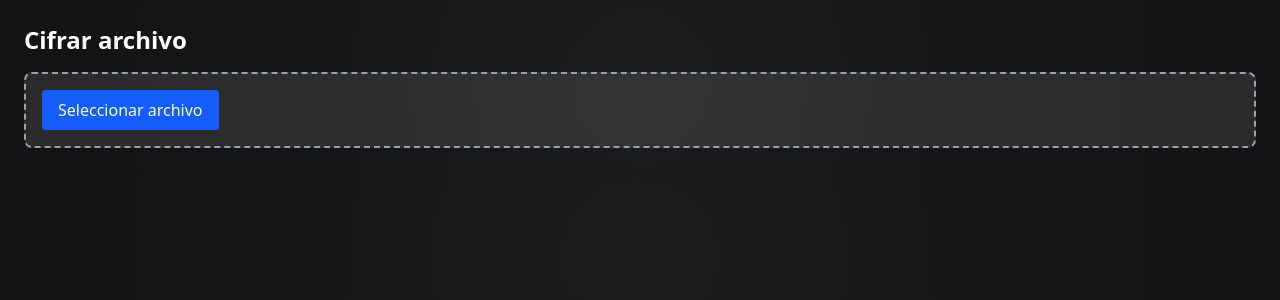
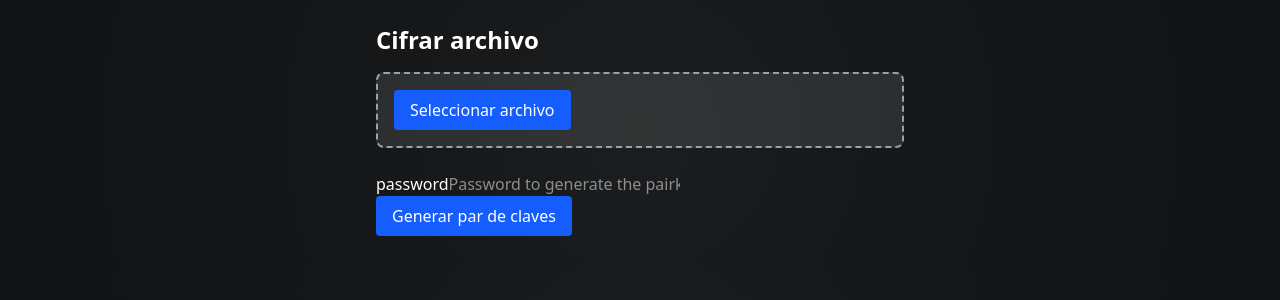
Before and after one commit to xscriptorcode/xac, a Next.js app: page /encrypt in a window 1280 px wide. Shown: the top 300 px of the page. Built offline with nearby package versions, Linux system fonts and the light colour scheme.

Commit message:
upload keypair component

```diff
--- /dev/null
+++ b/src/app/components/keypair/keyDisplay.tsx
@@ -0,0 +1,29 @@
+"use client";
+
+type Props = {
+  publicKey: string;
+  privateKey: string;
+};
+
+export default function KeyDisplay({ publicKey, privateKey }: Props) {
+  return (
+    <div className="mt-6 space-y-4">
+      <div>
+        <h2 className="text-lg font-semibold">Clave pública</h2>
+        <textarea
+          readOnly
+          value={publicKey}
+          className="w-full h-32 bg-white/10 text-white p-2 rounded border border-white/20"
+        />
+      </div>
+      <div>
+        <h2 className="text-lg font-semibold">Clave privada</h2>
+        <textarea
+          readOnly
+          value={privateKey}
+          className="w-full h-32 bg-white/10 text-white p-2 rounded border border-white/20"
+        />
+      </div>
+    </div>
+  );
+}
--- a/src/app/encrypt/page.tsx
+++ b/src/app/encrypt/page.tsx
@@ -1,34 +1,56 @@
 "use client";
 
+import { useState } from "react";
 import FileUploader from "@/app/components/fileuploader";
-import { useState } from "react";
+import PasswordInput from "@/app/components/keypair/passwordInput";
+import EncryptButton from "@/app/components/keypair/generateButton";
+// import DownloadLink from "@/app/components/keypair/";  needs to define
+// import { encryptBufferWithPassword } from "@/utils/encryption"; // implement after
 
 export default function EncryptPage() {
-  const [fileName, setFileName] = useState<string | null>(null);
-  const [bufferSize, setBufferSize] = useState<number | null>(null);
+  const [file, setFile] = useState<File | null>(null);
+  const [buffer, setBuffer] = useState<ArrayBuffer | null>(null);
+  const [password, setPassword] = useState("");
+  const [encryptedBlob, setEncryptedBlob] = useState<Blob | null>(null);
 
   const handleFileRead = (buffer: ArrayBuffer, file: File) => {
-    console.log("Archivo leído:", file.name);
-    console.log("Buffer:", buffer.byteLength);
+    setFile(file);
+    setBuffer(buffer);
+    setEncryptedBlob(null); // reinicia si se sube otro archivo
+  };
 
-    setFileName(file.name);
-    setBufferSize(buffer.byteLength);
+  const handleEncrypt = async () => {
+    if (!buffer || !password) {
+      alert("Sube un archivo y escribe una contraseña.");
+      return;
+    }
 
-    // cypher logic
+    const encrypted = await encryptBufferWithºPassword(buffer, password);
+    setEncryptedBlob(new Blob([encrypted]));
   };
 
   return (
-    <main className="p-6">
+    <main className="p-6 max-w-xl mx-auto text-white">
       <h1 className="text-2xl font-semibold mb-4">Cifrar archivo</h1>
 
       <FileUploader onFileRead={handleFileRead} />
 
-      {fileName && (
-        <div className="mt-4 text-sm text-white">
-          <p><strong>Archivo:</strong> {fileName}</p>
-          <p><strong>Tamaño leído:</strong> {bufferSize} bytes</p>
+      {file && (
+        <div className="mt-4 text-sm">
+          <p><strong>Archivo:</strong> {file.name}</p>
+          <p><strong>Tamaño:</strong> {file.size} bytes</p>
         </div>
       )}
+
+      <div className="mt-6">
+        <PasswordInput value={password} onChange={setPassword} />
+        <EncryptButton onClick={handleEncrypt} disabled={!buffer || !password} />
+      </div>
+
+      {// {encryptedBlob && (
+        //<DownloadLink blob={encryptedBlob} filename={file!.name + ".enc"} />
+      //)}
+       }
     </main>
   );
 }
--- a/src/app/keypair/page.tsx
+++ b/src/app/keypair/page.tsx
@@ -1,19 +1,44 @@
-"use client"
+"use client";
 
+import { useState } from "react";
 import PasswordInput from "@/app/components/keypair/passwordInput";
-import ThemeToggle from "@/app/components/ThemeToggle";
-import { useState } from "react";
+import KeyOptionsSelector from "@/app/components/keypair/keyOptionsSelector";
+import GenerateButton from "@/app/components/keypair/generateButton";
+import KeyDisplay from "@/app/components/keypair/keyDisplay";
+import { exportKeyToBase64, KeyOptions } from "@/app/utils/crypto";
 
-export default function Home() {
+export default function KeyPairPage() {
   const [password, setPassword] = useState("");
+  const [options, setOptions] = useState<KeyOptions>({
+    type: "RSA",
+    bits: 2048,
+  });
+
+  const [publicKey, setPublicKey] = useState<string | null>(null);
+  const [privateKey, setPrivateKey] = useState<string | null>(null);
+
+  const handleKeysGenerated = async (keyPair: CryptoKeyPair) => {
+    const pub = await exportKeyToBase64(keyPair.publicKey);
+    const priv = await exportKeyToBase64(keyPair.privateKey);
+    setPublicKey(pub);
+    setPrivateKey(priv);
+  };
+
   return (
-    <main>
-      <div className="flex items-center justify-center pt-8">
-        <ThemeToggle />
-      </div>
-      <div className="flex items-center justify-center pt-8">
-        <PasswordInput value={password} onChange={setPassword} />
-      </div>
+    <main className="p-6 max-w-2xl mx-auto text-white">
+      <h1 className="text-2xl font-bold mb-6">Generar par de claves</h1>
+
+      <PasswordInput value={password} onChange={setPassword} />
+      <KeyOptionsSelector selected={options} onChange={setOptions} />
+      <GenerateButton
+        password={password}
+        options={options}
+        onKeysGenerated={handleKeysGenerated}
+      />
+
+      {publicKey && privateKey && (
+        <KeyDisplay publicKey={publicKey} privateKey={privateKey} />
+      )}
     </main>
   );
 }
--- a/src/app/utils/crypto.ts
+++ b/src/app/utils/crypto.ts
@@ -1,4 +1,4 @@
-pero puedes extender esto para firmar o sal)
+"use client";
 async function deriveBaseKey(password: string): Promise<CryptoKey> {
   const encoder = new TextEncoder();
   const salt = encoder.encode("XAC-Static-Salt");
```
